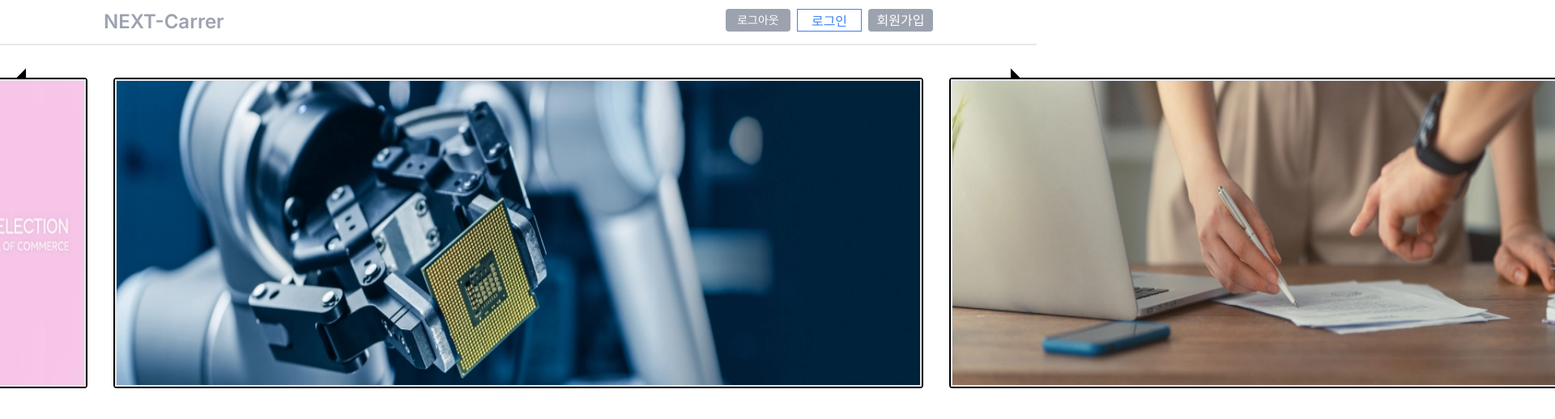
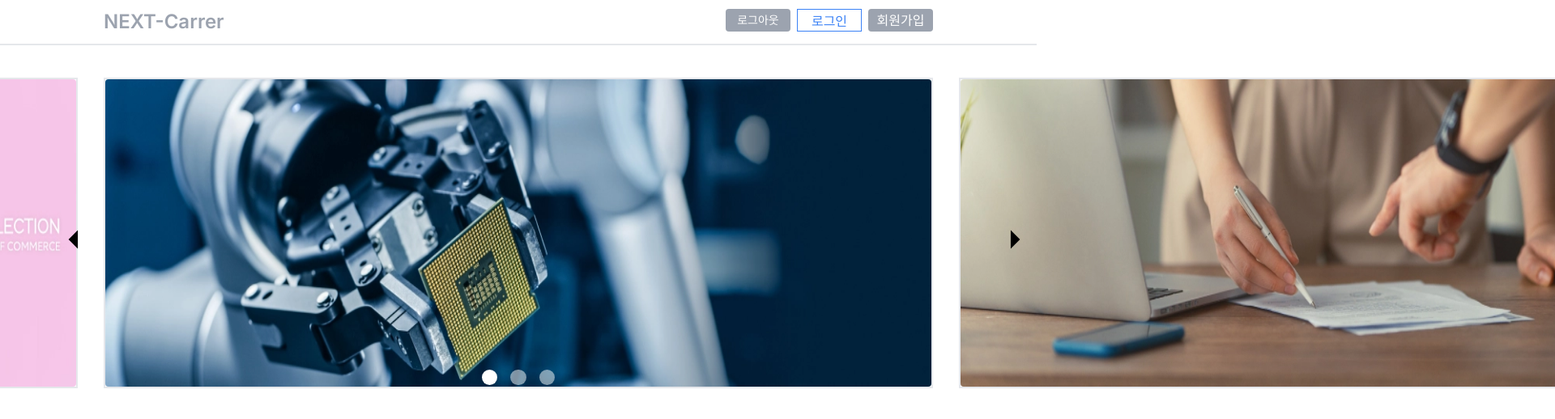
Before and after one commit to junyoungNA/NEXT-Carrer, a Next.js app in the folder client/: page / in a window 1280 px wide. Shown: the top 518 px of the page at 81% size, 1920 px wide, since content can reach past the window. Built offline with nearby package versions, Linux system fonts and the light colour scheme.

Commit message:
캐러셀 작성

```diff
--- a/client/app/components/Carousel.tsx
+++ b/client/app/components/Carousel.tsx
@@ -1,5 +1,5 @@
 'use client'
-import React, { useEffect, useLayoutEffect, useRef, useState } from 'react'
+import React, { MutableRefObject, RefObject, useEffect, useLayoutEffect, useRef, useState } from 'react'
 import SvgIcon from "@mui/material/SvgIcon";
 import ArrowLeftIcon from '@mui/icons-material/ArrowLeft';
 import ArrowRightIcon from '@mui/icons-material/ArrowRight';
@@ -15,44 +15,46 @@ type Props = {
 }
 
 const Carousel: React.FC<Props> = ({images}) => {
+  const [currIndex, setCurrIndex] = useState(0);
+  const carouselRef: any = useRef<HTMLDivElement>();
+  const [currList, setCurrList] = useState<CarouselItem[]>([]);
 
-  const [current, setCurrent] = useState(0);
+  useEffect(() => {
+    if (images.length !== 0) {
+      const startData = [images[0], images[1]];
+      const endData = [images[images.length - 1], images[images.length - 2]];
+      const newList = [...endData, ...images, ...startData];
+      setCurrList(newList)
+    }
+  }, [images]);
 
-  const moveStyle: { [key: number]: string } = {
-    0: 'translate-x-0',
-    1: 'translate-x-[-55vw]',
-    2: 'translate-x-[-110vw]',
-    3: 'translate-x-[-3000vw]',
-    4: 'translate-x-[-4000vw]',
-    5: 'translate-x-[-5000vw]',
-    6: 'translate-x-[-600vw]',
-    7: 'translate-x-[-700vw]',
-    8: 'translate-x-[-800vw]',
-    9: 'translate-x-[-900vw]',
-    10: 'translate-x-[-1000vw]',
-  };
+  const moveToNthSlide = (index: number) => {
+    setTimeout(() => {
+      setCurrIndex(index)
+      if (carouselRef.current !== null) {
+        carouselRef.current.style.transition = ''
+        console.log( carouselRef.current.style.transition, '초기화');
+      }
+    }, 200)
+  }
 
-//다음 버튼을 누르면 current를 1 증가시킴, 만약 현재 마지막 사진이면 첫번째 사진으로 가도록 0 return
-  const nextHandler = () => {
-    setCurrent(() => {
-      if (current === images.length - 1) {
-        return 0;
-      } else {
-        return current + 1;
-      }
-    });
-  };
+  const handleSwipe = (direction: number) => {
+    const newIndex = currIndex + direction
+    console.log(newIndex,'확인');
+    if (newIndex === currList.length - 3) {
+      moveToNthSlide(0);
+    }
+    else if (newIndex === -3) {
+      console.log(newIndex,'0으로들어옴');
+      moveToNthSlide(0);
+    }
 
-  //이전 버튼을 누르면 current를 1 감소시킴, 만약 현재 첫번째 사진이면 마지막 사진으로 가도록 마지막사진 인덱스 return
-  const prevHandler = () => {
-    setCurrent(() => {
-      if (current === 0) {
-        return images.length - 1;
-      } else {
-        return current - 1;
-      }
-    });
-  };
+    setCurrIndex((prev) => prev + direction);
+
+    if (carouselRef.current !== null) {
+      carouselRef.current.style.transition = 'all 0.5s ease-in-out';
+    }
+  }
 
   //자동으로 캐러셀 움직이게 2초마다 nextHandler를 호출
   // useEffect(() => {
@@ -63,17 +65,25 @@ const Carousel: React.FC<Props> = ({images}) => {
   //   }
   // }, [current])
 
+  useEffect(() => {
+    if (carouselRef.current !== null) {
+      carouselRef.current.style.transform = `translateX(${currIndex * -1035}px)`;
+      console.log(carouselRef.current.style.transform , '현재');
+    }
+  }, [currIndex])
+
     return (
-      <div className="relative h-5/6">
+      <div className="relative h-[400px] m-auto">
+        <SvgIcon  onClick={() => handleSwipe(-1)} component={ArrowLeftIcon} inheritViewBox  style={{fontSize:'55px'}} className='absolute z-10 transform -translate-y-1/2 left-[5vw] cursor-pointer top-1/2'/>
+        <SvgIcon onClick={() => handleSwipe(1)}  component={ArrowRightIcon} inheritViewBox  style={{fontSize:'55px'}}  className='absolute right-[0vw] z-10 transform -translate-y-1/2 cursor-pointer top-1/2'/>
         {/*사진 넘기는 버튼*/}
-        <SvgIcon onClick={prevHandler} component={ArrowLeftIcon} inheritViewBox  style={{fontSize:'55px'}} className='absolute transform -translate-y-1/2 cursor-pointer top-1/2 '/>
-        <SvgIcon onClick={nextHandler} component={ArrowRightIcon} inheritViewBox  style={{fontSize:'55px'}}  className='absolute right-0 transform -translate-y-1/2 cursor-pointer top-1/2'/>
-        <div className='absolute transform -translate-x-1/2 left-1/2'>
+        <div className='absolute -translate-x-1/2 left-1/2'>
           <div
-            className={`flex ${moveStyle[current]} transition duration-300 ease-in-out `}>
-            {images.map((image , id) => (
-              <div key={id} className="flex justify-center m-auto w-[1000px] mx-4 border-2 border-black h-96  rounded">
-                <img src={image.img} className="border-2 object-conain"/>
+            className={`relative flex  m-auto transition duration-300 ease-in-out `} ref={carouselRef}>
+            {currList?.map((image , id) => (
+              <div key={id} className="flex w-[1024px] mx-4 border-2 h-96 ">
+
+                <img src={image.img} className="rounded object-conain"/>
                 {/* <div className=''>
                   <h1>{image.title}</h1>
                   <span>{image.text}</span>
@@ -82,18 +92,15 @@ const Carousel: React.FC<Props> = ({images}) => {
             ))}
           </div>
         </div>
-
-
-
         {/* 하단 점, 점과 current가 같다면 투명도를 변경시켜 표시함. 클릭하면 current를 클릭한 index로 변경시킴 */}
         <ul className="absolute flex justify-center w-full gap-4 bottom-5">
           {images.map((_, idx) => (
             <li
               key={idx}
               className={`h-[1.2rem] w-[1.2rem] rounded-full bg-white ${
-                idx === current ? 'opacity-100' : 'opacity-50'
+                idx === currIndex ? 'opacity-100' : 'opacity-50'
               }`}
-              onClick={() => setCurrent(idx)}
+              onClick={() => setCurrIndex(idx)}
             />
           ))}
         </ul>
--- a/client/app/page.tsx
+++ b/client/app/page.tsx
@@ -1,11 +1,9 @@
 import Carousel from "./components/Carousel";
 
 const CaroulselIMG = [
-  {img :'/images/wanted4.webp',title : '이번주 신규 포지션', text : '눈여겨볼 이번 주 채용공고를 소개합니다.'},
   {img :'/images/wanted.webp',title : '라이프스타일 커머스의 새로운 기준', text : '뷰티셀렉션에서 전 직군 채용 중!'},
   {img :'/images/wanted2.webp',title : '요즘 뜨는 로봇 산업 추천 공고', text : '로봇과 함께 하는 조화로운 미래 세상'},
   {img :'/images/wanted4.webp',title : '이번주 신규 포지션', text : '눈여겨볼 이번 주 채용공고를 소개합니다.'},
-  {img :'/images/wanted.webp',title : '라이프스타일 커머스의 새로운 기준', text : '뷰티셀렉션에서 전 직군 채용 중!'},
 ]
 
 const Home = () =>  {
```
